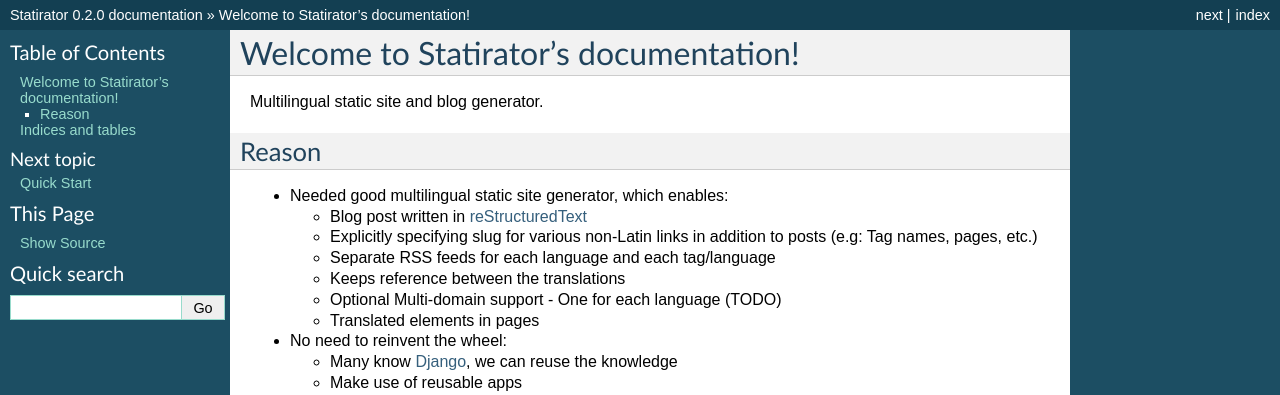
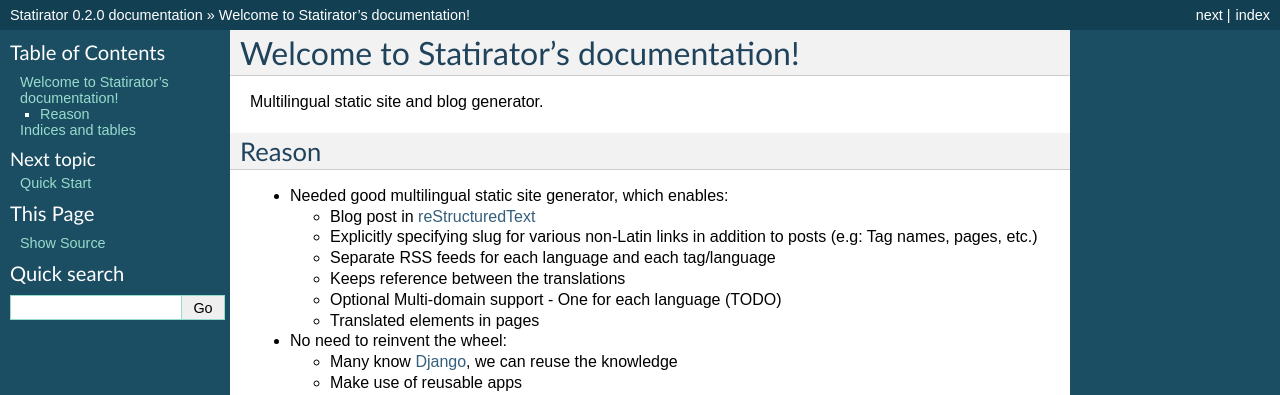
Before and after one commit to MeirKriheli/statirator, a Sphinx documentation site: the page built from docs/index.rst, in a window 1280 px wide. Shown: the top 395 px of the page. Built offline with Sphinx 7.4.7, drawn with Linux system fonts in a browser that asks for light colours.

Commit message:
Better wording

```diff
--- a/README.rst
+++ b/README.rst
@@ -8,7 +8,7 @@ Reason
 
 * Needed good multilingual static site generator, which enables:
 
-  * Blog post written in reStructuredText_
+  * Blog posts in reStructuredText_
   * Explicitly specifying slug for various non-Latin links in addition to posts
     (e.g: Tag names, pages, etc.)
   * Separate RSS feeds for each language and each tag/language
--- a/docs/index.rst
+++ b/docs/index.rst
@@ -13,7 +13,7 @@ Reason
 
 * Needed good multilingual static site generator, which enables:
 
-  * Blog post written in reStructuredText_
+  * Blog post in reStructuredText_
   * Explicitly specifying slug for various non-Latin links in addition to posts
     (e.g: Tag names, pages, etc.)
   * Separate RSS feeds for each language and each tag/language
```
